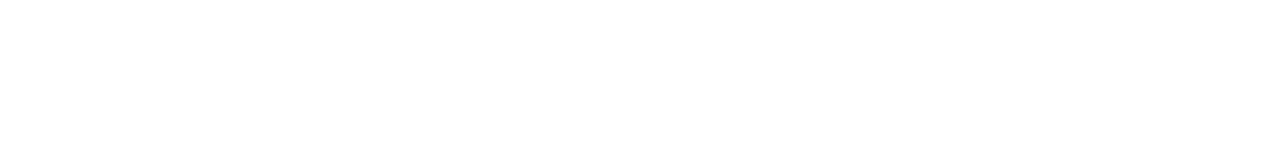
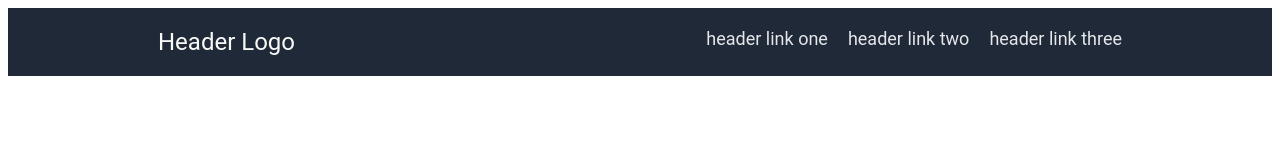
Before and after one commit to etteh/odin-landing-page, a plain HTML site: page index.html in a window 1280 px wide. Drawn offline with Linux system fonts and the light colour scheme.

Commit message:
add flex and font styles to header

```diff
--- a/css/styles.css
+++ b/css/styles.css
@@ -0,0 +1,32 @@
+body {
+    font-family: Roboto, sans-serif;
+}
+
+a {
+    text-decoration: none;
+    font-size: 18px;
+    color: #E5E7EB;
+}
+
+ul {
+    list-style-type: none;
+    display: flex;
+    gap: 20px;
+    padding: 0;
+    margin: 0;
+}
+
+.one {
+    background-color: #1F2937;
+}
+
+.logo {
+    font-size: 24px;
+    color: #F9FAF8;
+}
+
+.header {
+    display: flex;
+    justify-content: space-between;
+    padding: 20px 150px;
+}
--- a/index.html
+++ b/index.html
@@ -4,12 +4,23 @@
     <meta charset="UTF-8">
     <meta http-equiv="X-UA-Compatible" content="IE=edge">
     <meta name="viewport" content="width=device-width, initial-scale=1.0">
-    <title>Document</title>
+    <title>Landing Page</title>
+    <link rel="stylesheet" href="./css/styles.css">
 </head>
 <body>
     <div class="one">
+        <div class="header">
+            <div class="logo">
+                Header Logo
+            </div>
+            <ul class="links">
+                <li><a href="google.com">header link one</a></li>
+                <li><a href="google.com">header link two</a></li>
+                <li><a href="google.com">header link three</a></li>
+            </ul>
+        </div>
+    </div>
 
-    </div>
     <div class="two">
 
     </div>
```
